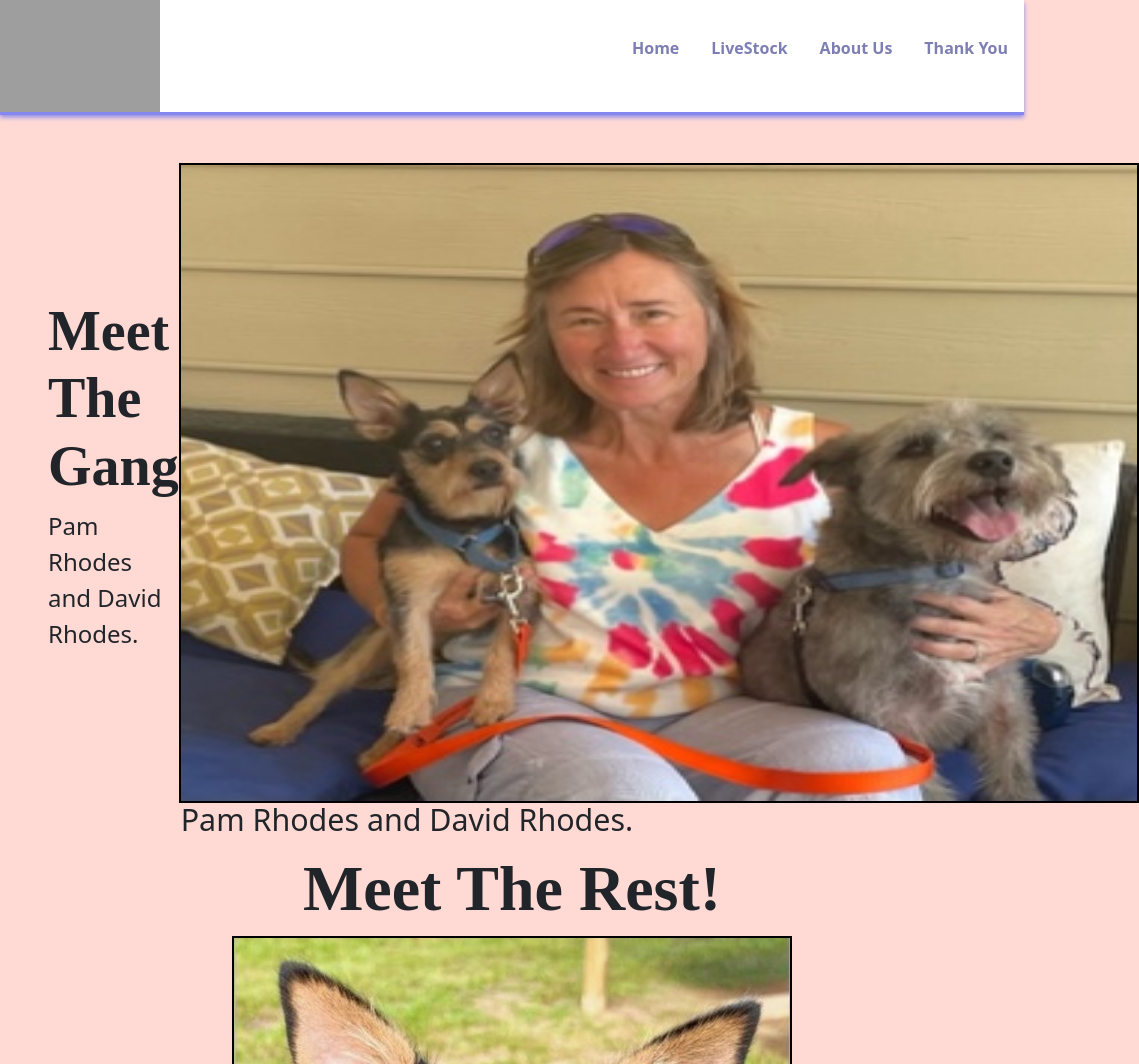
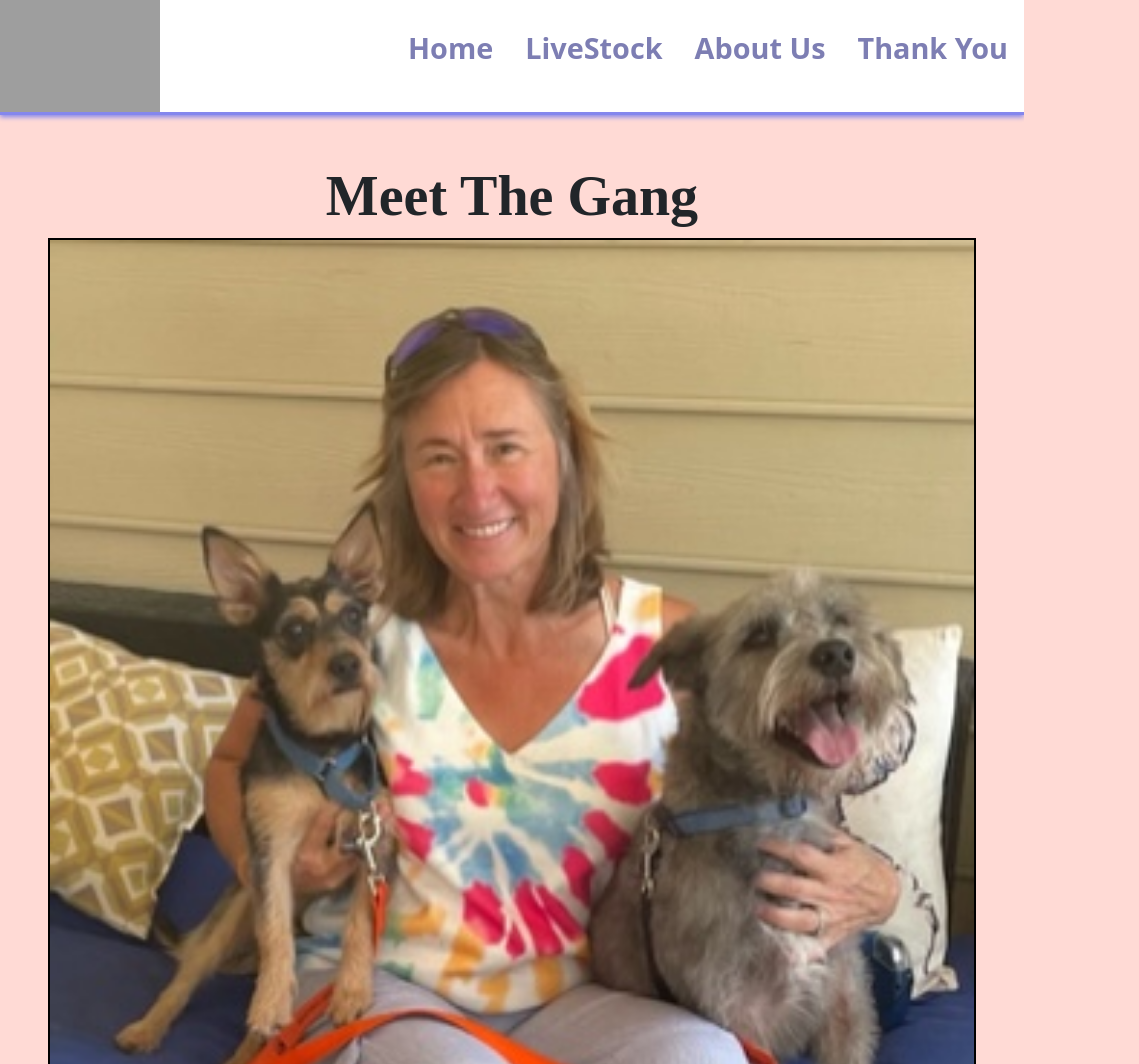
Before and after one commit to gedelao/Ranch-Site, a React (Create React App) app: page /AboutUs in a window 1024 px wide. Shown: the top 1064 px of the page, 1139 px wide, since content can reach past the window. Built offline with nearby package versions, Linux system fonts and the light colour scheme; grey boxes are pictures that could not be loaded.

Commit message:
minor changes

```diff
--- a/src/components/stylesheets/AboutUs.module.css
+++ b/src/components/stylesheets/AboutUs.module.css
@@ -28,7 +28,7 @@
     font-size: 1.5rem;
 }
 
-.hiddenText p {
+.hiddenText {
     display: none;
 }
 
@@ -199,3 +199,47 @@
         font-size: 1.5rem;
     }
 }
+
+@media screen and (min-width: 912px) and (max-width: 1138px) {
+
+    .mainAboutSectionGrid {
+        display: block;
+    }
+
+    img {
+        display: block;
+    }
+
+    .specialtyHeader {
+        display: none;
+    }
+
+    .mainAboutText {
+        display: grid;
+    }
+
+    .mainAboutText h2 {
+        /* display: grid; */
+    }
+
+    .mainAboutText p {
+        display: none;
+    }
+
+    .mainAboutPicture {
+        width: auto;
+        height: auto;
+    }
+
+
+    .hiddenText {
+        display: grid;
+        text-align: center;
+    }
+
+    .hiddenText h2 {
+        text-align: center;
+        padding-top: 1rem;
+        font-size: 2.5rem;
+    }
+}
--- a/src/components/stylesheets/Navigation.module.css
+++ b/src/components/stylesheets/Navigation.module.css
@@ -57,3 +57,9 @@ li {
 
 
 }
+
+@media screen and (min-width: 912px) and (max-width: 1138px) {
+    .divLinks li {
+        font-size: 1.8rem;
+    }
+}
```
